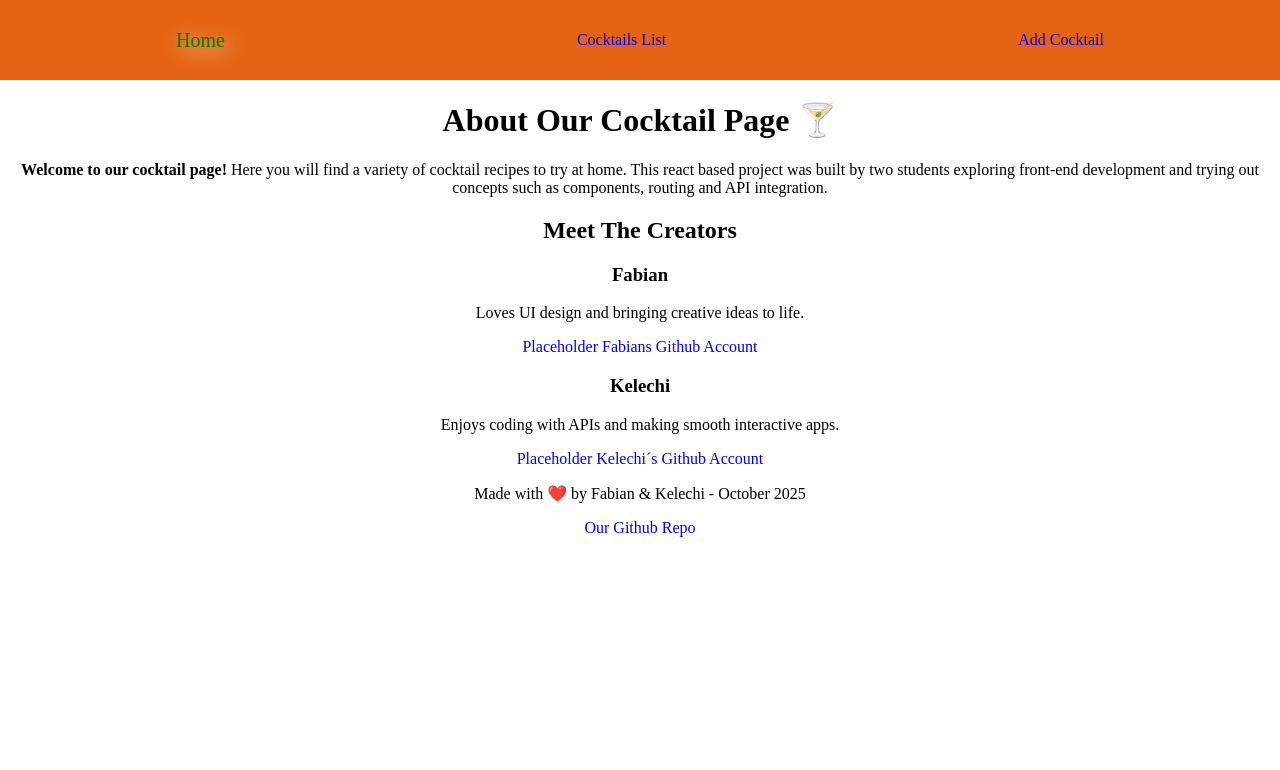
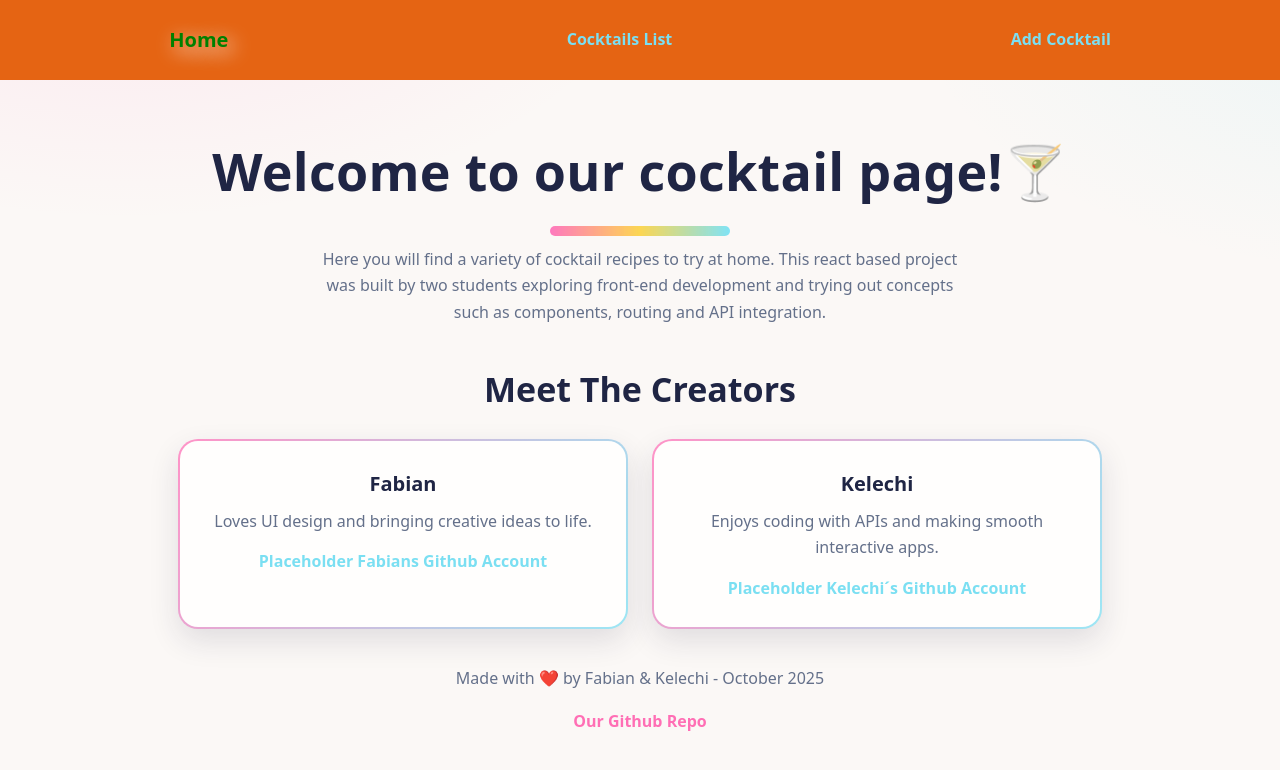
Before and after one commit to fabian-dietrich/m2-cocktail-project, a React (Vite) app: page / in a window 1280 px wide. Shown: the top 770 px of the page. Built offline with nearby package versions, Linux system fonts and the light colour scheme.

Commit message:
css edit

```diff
--- a/src/App.css
+++ b/src/App.css
@@ -10,14 +10,13 @@ nav {
   display: flex;
   justify-content: space-around;
   align-items: center;
-
 }
 
-a{
+a {
   text-decoration: none;
 }
 
-.active{
+.active {
   text-shadow: 5px 5px 20px white;
   color: green;
   font-size: 1.25rem;
@@ -38,7 +37,7 @@ a{
 /* stack content inside each card */
 .cocktail-card {
   display: flex;
-  flex-direction: column;     /* 👈 image on top, name beneath */
+  flex-direction: column; /* 👈 image on top, name beneath */
   align-items: center;
   text-align: center;
   gap: 10px;
@@ -48,23 +47,279 @@ a{
   border: 1px solid #e5e7eb;
   border-radius: 12px;
   background: #fff;
-  box-shadow: 0 1px 2px rgba(0,0,0,.04);
+  box-shadow: 0 1px 2px rgba(0, 0, 0, 0.04);
 }
 
 /* make the image “bolder” (bigger + shadow) */
 .cocktail-card img {
-  width: 140px;               /* bigger */
+  width: 140px; /* bigger */
   height: 140px;
   object-fit: cover;
   border-radius: 12px;
   background: #f3f3f3;
-  box-shadow: 0 6px 16px rgba(0,0,0,.12);
+  box-shadow: 0 6px 16px rgba(0, 0, 0, 0.12);
 }
 
 /* name underneath */
 .cocktail-card p {
   margin: 0;
-  font-weight: 700;           /* bold */
+  font-weight: 700; /* bold */
   font-size: 1.1rem;
   color: #111;
 }
+
+/* ===== Bubbly UI Theme ===== */
+:root {
+  --pink: #ff6fb5;
+  --sky: #7bdff2;
+  --mint: #b2f7ef;
+  --mango: #f8d34f;
+  --navy: #1f2544;
+  --foam: #fffefd; /* card surface */
+  --porcelain: #fbf8f6; /* page bg */
+  --ink: #2a2e43; /* body text */
+  --muted: #64708a;
+
+  --radius: 20px;
+  --shadow: 0 12px 30px rgba(31, 37, 68, 0.12);
+}
+
+/* Global */
+* {
+  box-sizing: border-box;
+}
+html,
+body,
+#root {
+  height: 100%;
+}
+body {
+  margin: 0;
+  font-family: ui-sans-serif, system-ui, -apple-system, "Segoe UI", Roboto,
+    Arial;
+  color: var(--ink);
+  background: radial-gradient(
+      900px 500px at 10% -10%,
+      rgba(255, 111, 181, 0.12),
+      transparent 60%
+    ),
+    radial-gradient(
+      900px 500px at 110% 0%,
+      rgba(123, 223, 242, 0.12),
+      transparent 55%
+    ),
+    var(--porcelain);
+  line-height: 1.65;
+}
+
+/* ===== Optional navbar (if you have one) ===== */
+.navbar {
+  position: sticky;
+  top: 0;
+  z-index: 50;
+  background: linear-gradient(90deg, #1f2544, #2a3160);
+  box-shadow: 0 6px 18px rgba(0, 0, 0, 0.12);
+}
+.navbar-inner {
+  max-width: 1100px;
+  margin: 0 auto;
+  padding: 12px 16px;
+  display: flex;
+  gap: 18px;
+  justify-content: center;
+}
+.navbar a {
+  color: #eaf6ff;
+  text-decoration: none;
+  font-weight: 700;
+  padding: 8px 12px;
+  border-radius: 999px;
+  transition: background 0.2s ease, color 0.2s ease, transform 0.06s ease;
+}
+.navbar a:hover {
+  background: rgba(123, 223, 242, 0.18);
+  color: #fff;
+}
+.navbar a[aria-current="page"] {
+  background: rgba(255, 111, 181, 0.22);
+  color: #fff;
+}
+
+/* ===== Page shell ===== */
+.about-container {
+  max-width: 960px;
+  margin: 48px auto 72px;
+  padding: 0 18px;
+}
+
+/* Title */
+.about-container h1 {
+  text-align: center;
+  font-size: clamp(30px, 4.4vw, 52px);
+  margin: 6px 0 10px;
+  color: var(--navy);
+  font-weight: 900;
+  letter-spacing: 0.3px;
+}
+.about-container h1::after {
+  content: "";
+  display: block;
+  width: 180px;
+  height: 10px;
+  margin: 12px auto 0;
+  border-radius: 999px;
+  background: linear-gradient(90deg, var(--pink), var(--mango), var(--sky));
+  filter: saturate(110%);
+  opacity: 0.9;
+}
+
+/* Intro */
+.about-intro p {
+  max-width: 70ch;
+  margin: 8px auto 36px;
+  text-align: center;
+  color: var(--muted);
+}
+
+/* Section heading */
+.about-team h2 {
+  text-align: center;
+  font-size: clamp(22px, 3.5vw, 34px);
+  margin: 10px 0 22px;
+  color: var(--navy);
+}
+
+/* ===== Cards ===== */
+.team-members {
+  display: grid;
+  grid-template-columns: repeat(2, minmax(0, 1fr));
+  gap: 24px;
+}
+
+.member {
+  background: var(--foam);
+  border: 2px solid transparent; /* will get gradient border via bg */
+  border-radius: var(--radius);
+  padding: 26px 22px;
+  box-shadow: var(--shadow);
+  text-align: center;
+  transition: transform 0.15s ease, box-shadow 0.15s ease, filter 0.15s ease;
+  background-image: linear-gradient(var(--foam), var(--foam)),
+    /* card */
+      linear-gradient(
+        120deg,
+        rgba(255, 111, 181, 0.75),
+        rgba(123, 223, 242, 0.75)
+      );
+  background-origin: border-box;
+  background-clip: padding-box, border-box;
+}
+.member:hover {
+  transform: translateY(-3px);
+  box-shadow: 0 16px 44px rgba(31, 37, 68, 0.18);
+  filter: saturate(103%);
+}
+
+.member h3 {
+  margin: 0 0 8px;
+  font-size: 20px;
+  color: var(--navy);
+}
+.member p {
+  margin: 0 0 14px;
+  color: var(--muted);
+}
+
+/* Fun accent tabs on each card */
+.member-1 {
+  position: relative;
+}
+.member-1::before {
+  content: "";
+  position: absolute;
+  top: -10px;
+  left: 22px;
+  width: 86px;
+  height: 22px;
+  border-radius: 999px;
+  background: var(--pink);
+  box-shadow: 0 8px 18px rgba(255, 111, 181, 0.35);
+}
+.member-2 {
+  position: relative;
+}
+.member-2::before {
+  content: "";
+  position: absolute;
+  top: -10px;
+  left: 22px;
+  width: 86px;
+  height: 22px;
+  border-radius: 999px;
+  background: var(--sky);
+  box-shadow: 0 8px 18px rgba(123, 223, 242, 0.35);
+}
+
+/* Links */
+a {
+  color: var(--sky);
+  font-weight: 800;
+  text-decoration: none;
+  border-bottom: 2px solid transparent;
+  transition: color 0.15s ease, border-color 0.15s ease, background 0.15s ease;
+}
+a:hover {
+  border-color: var(--sky);
+}
+a:focus-visible {
+  outline: 3px solid var(--mint);
+  outline-offset: 2px;
+  border-radius: 6px;
+}
+
+/* Optional pill buttons (CTAs) */
+.btn {
+  display: inline-block;
+  padding: 10px 16px;
+  border-radius: 999px;
+  font-weight: 800;
+  cursor: pointer;
+  border: 0;
+  background: var(--pink);
+  color: #fff;
+  box-shadow: 0 8px 20px rgba(255, 111, 181, 0.25);
+  transition: transform 0.06s ease, box-shadow 0.15s ease, filter 0.15s ease;
+}
+.btn:hover {
+  filter: brightness(0.97);
+  box-shadow: 0 10px 26px rgba(255, 111, 181, 0.33);
+}
+.btn-alt {
+  background: var(--sky);
+  color: #0b2233;
+  box-shadow: 0 8px 20px rgba(123, 223, 242, 0.28);
+}
+
+/* Footer */
+footer {
+  text-align: center;
+  margin: 36px 0 10px;
+  color: var(--muted);
+}
+footer a {
+  color: var(--pink);
+  border-color: transparent;
+}
+footer a:hover {
+  border-color: var(--pink);
+}
+
+/* Responsive */
+@media (max-width: 760px) {
+  .team-members {
+    grid-template-columns: 1fr;
+  }
+  .member {
+    padding: 22px 18px;
+  }
+}
--- a/src/pages/HomePage.jsx
+++ b/src/pages/HomePage.jsx
@@ -3,14 +3,14 @@ import React from "react";
 export const HomePage = () => {
   return (
     <div className="about-container">
-      <h1>About Our Cocktail Page 🍸</h1>
+      <h1>Welcome to our cocktail page!🍸</h1>
 
       <section className="about-intro">
         <p>
-          <strong>Welcome to our cocktail page!</strong> Here you will find a
-          variety of cocktail recipes to try at home. This react based project
-          was built by two students exploring front-end development and trying
-          out concepts such as components, routing and API integration.
+          Here you will find a variety of cocktail recipes to try at home. This
+          react based project was built by two students exploring front-end
+          development and trying out concepts such as components, routing and
+          API integration.
         </p>
       </section>
 
@@ -18,14 +18,14 @@ export const HomePage = () => {
         <h2>Meet The Creators</h2>
 
         <div className="team-members">
-          <div className="member 1">
+          <div className="member">
             <h3>Fabian</h3>
             <p>Loves UI design and bringing creative ideas to life.</p>
             <a href="https://github.com/fabian-dietrich/m2-cocktail-project">
               Placeholder Fabians Github Account
             </a>
           </div>
-          <div className="member 2">
+          <div className="member">
             <h3>Kelechi</h3>
             <p>Enjoys coding with APIs and making smooth interactive apps.</p>
             <a href="https://github.com/fabian-dietrich/m2-cocktail-project">
```
